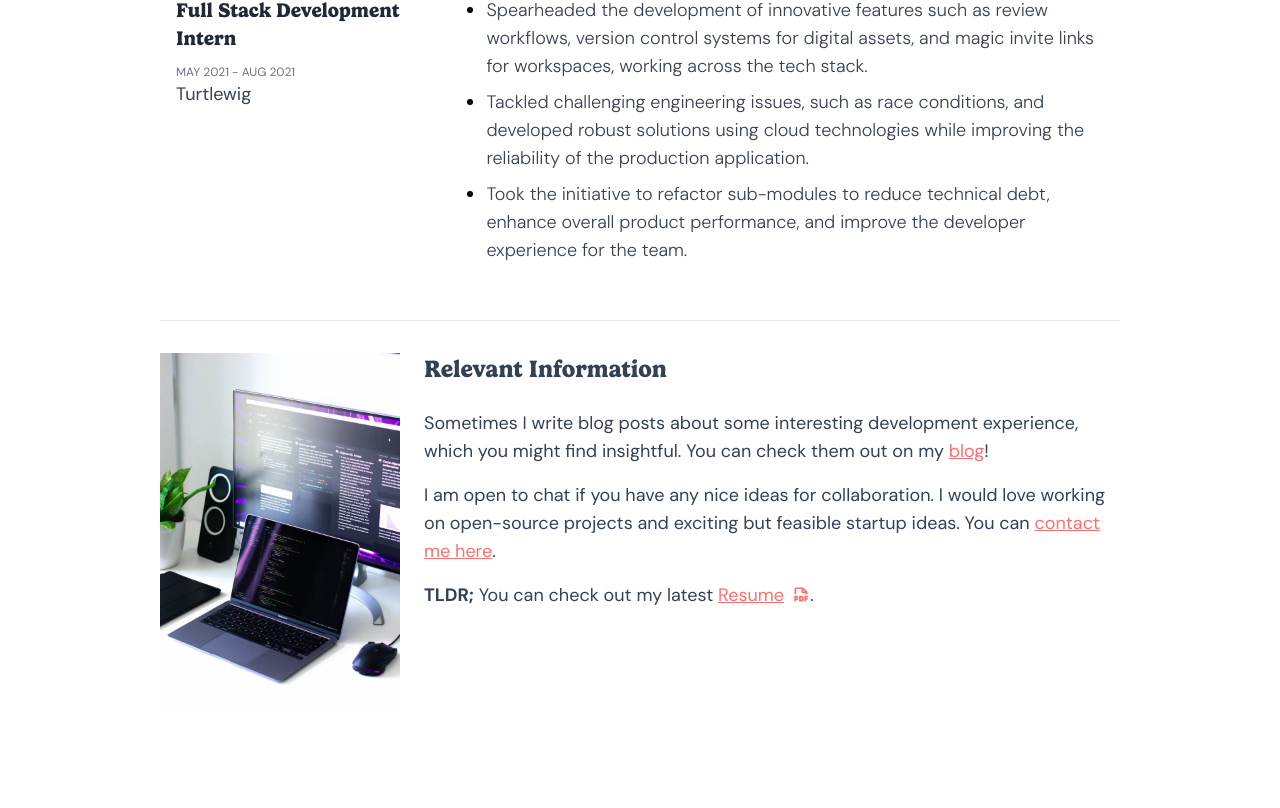
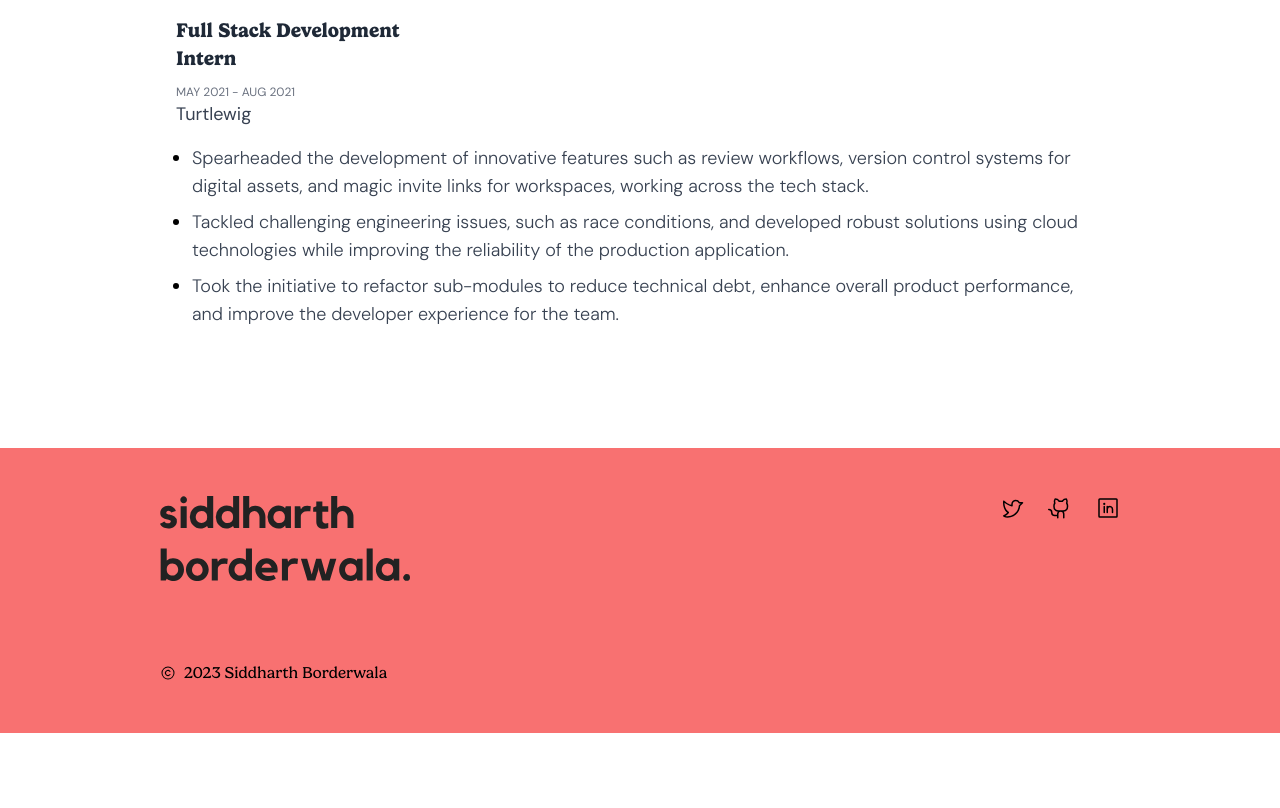
Before and after one commit to siddharthborderwala/siddharthborderwala.com, a Next.js app: page /work in a window 1280 px wide. Shown: the part 1172-1980 px from the top of the page. After the commit the page ends 1905 px from the top, so only its background shows below. Built offline with nearby package versions, Linux system fonts and the light colour scheme; a web font is replaced by a local one.

Commit message:
progress

```diff
--- a/src/app/blog/page.tsx
+++ b/src/app/blog/page.tsx
@@ -9,6 +9,7 @@ import { Metadata } from 'next';
 import Link from 'next/link';
 import path from 'path';
 import Badge from '~/components/badge';
+import FadeInSection from '~/components/fade-in-section';
 
 const contentDir = path.join(process.cwd(), './content');
 
@@ -75,9 +76,9 @@ const BlogPage = async () => {
           info={featuredArticle.info}
         />
         <div className="grid grid-cols-1 sm:grid-cols-2 lg:grid-cols-3 flex-wrap mt-8 gap-2 md:gap-6">
-          {posts.slice(1).map(({ info, slug }) => (
+          {posts.slice(1).map(({ info, slug }, index) => (
             <Link key={slug} href={`/blog/${slug}`} className="w-full">
-              <article>
+              <FadeInSection delay={(index + 1) * 0.1}>
                 <Image
                   src={info.heroImage}
                   alt={info.heroImageAlt}
@@ -92,7 +93,7 @@ const BlogPage = async () => {
                   <p className="py-2 text-lg text-gray-500">{info.date}</p>
                   <Badge label={info.category} />
                 </div>
-              </article>
+              </FadeInSection>
             </Link>
           ))}
         </div>
--- a/src/app/work/page.tsx
+++ b/src/app/work/page.tsx
@@ -1,75 +1,41 @@
 import React from 'react';
 import Image from 'next/image';
 import Link from 'next/link';
-import { FilePdf } from '@phosphor-icons/react/dist/ssr';
-
-import ExternalLink from '~/components/external-link';
 
 import OpenSourceTab from './tabs/open-source';
 import ProfessionalTab from './tabs/professional';
 
 import DeveloperSetup from '~/images/developer-setup.webp';
 import { TabButton, TabProvider } from './tab';
+import FadeInSection from '~/components/fade-in-section';
 
 const Work = () => {
   return (
     <div className="pt-8">
       <div className="w-constraint">
         <header className="flex-1">
+          <FadeInSection>
             <h1 className="text-4xl font-bold">My Work</h1>
+          </FadeInSection>
+          <FadeInSection delay={0.1}>
             <p className="text-lg text-gray-700 mt-6 font-normal">
               Here&apos;s a little bit about the work I have done so far.
             </p>
+          </FadeInSection>
         </header>
         <main>
           <TabProvider defaultTabId="professional">
-            <nav className="flex py-2 mt-4 space-x-2 overflow-x-auto whitespace-nowrap w-full">
+            <FadeInSection delay={0.1}>
+              <nav className="flex py-2 mt-8 space-x-2 overflow-x-auto whitespace-nowrap w-full">
                 <TabButton tabId="professional">Professional</TabButton>
                 <TabButton tabId="open-source">Open Source</TabButton>
               </nav>
-            <>
+            </FadeInSection>
+            <div>
               <ProfessionalTab tabId="professional" />
               <OpenSourceTab tabId="open-source" />
-            </>
+            </div>
           </TabProvider>
-          <div className="flex justify-between items-center sm:items-start mb-8 py-8 flex-col sm:space-x-6 sm:flex-row border-t">
-            <Image
-              alt="Developer setup"
-              src={DeveloperSetup}
-              className="w-full sm:max-w-[240px]"
-            />
-            <div className="text-lg text-slate-700 flex-1 mt-4 sm:mt-0">
-              <h2 className="text-2xl font-bold">Relevant Information</h2>
-              <p className="mt-6">
-                Sometimes I write blog posts about some interesting development
-                experience, which you might find insightful. You can check them
-                out on my{' '}
-                <Link className="underline text-red-400" href="/blog">
-                  blog
-                </Link>
-                !
-              </p>
-              <p className="mt-4">
-                I am open to chat if you have any nice ideas for collaboration.
-                I would love working on open-source projects and exciting but
-                feasible startup ideas. You can{' '}
-                <Link className="underline text-red-400" href="/contact">
-                  contact me here
-                </Link>
-                .
-              </p>
-              <p className="mt-4">
-                <strong>TLDR;</strong> You can check out my latest{' '}
-                <ExternalLink
-                  className="inline-flex items-center text-red-400 underline"
-                  href="https://drive.google.com/drive/folders/12V0HB9yLcDc6j2QDzSzVUefYCIq_vHXa?usp=sharing"
-                >
-                  Resume <FilePdf className="ml-2 inline-block" weight="bold" />
-                </ExternalLink>
-                .
-              </p>
-            </div>
-          </div>
         </main>
       </div>
     </div>
--- a/src/app/work/tab/index.tsx
+++ b/src/app/work/tab/index.tsx
@@ -86,7 +86,7 @@ export const TabItem: React.FC<
 
   return (
     <div
-      className={`animate-fadeIn ${className ?? ''}`}
+      className={className}
       style={{
         display: isActive ? 'block' : 'none',
       }}
--- a/src/app/work/tabs/professional.tsx
+++ b/src/app/work/tabs/professional.tsx
@@ -2,6 +2,7 @@ import React from 'react';
 import { ArrowSquareOut } from '@phosphor-icons/react/dist/ssr';
 import { TimelineView, TimelineSection } from './timeline';
 import { TabItem } from '../tab';
+import FadeInSection from '~/components/fade-in-section';
 
 const data: {
   title: string;
@@ -25,7 +26,7 @@ const data: {
       'Collaborated in a fast-paced environment to build and enhance essential features of Leap Cosmos Wallet driving user adoption and boosting WAUs up by four times.',
       'Built and maintained multiple open-source libraries and SDKs for the Cosmos ecosystem, to facilitate the development of new features and improve the developer experience.',
       'Took initiative by creating and maintaining documentation for four projects, implementing CI/CD automation, optimizing build tooling resulting in up to 10x faster build times, and refactoring the codebase to remove technical debt.',
-      'Configured sentry for error logging on four projects, slashing the app crash rates to 25% and improving user experience.',
+      'Configured sentry for error logging on four projects, slashing the app crash rates by 75%, and implemented a robust error handling system to improve the user experience.',
       'Contributed to the planning and estimating of new features, conducted thorough code reviews, engaged in pair programming for effective debugging, and delivered presentations to share knowledge with peers.',
     ],
   },
@@ -64,8 +65,11 @@ const Professional: React.FC<{
     <TabItem tabId={tabId} className="py-8">
       {data.map((item, index) => (
         <TimelineView key={index} className="py-6">
+          <FadeInSection
+            className="flex flex-col sm:flex-row snap-start sm:px-4"
+            delay={(index + 1) * 0.1}
+          >
             <TimelineSection
-            className="flex flex-col sm:flex-row snap-start sm:px-4"
               title={item.title}
               subtitle={
                 <div className="mt-3">
@@ -89,7 +93,7 @@ const Professional: React.FC<{
                 </div>
               }
             >
-            <ul className="list-disc space-y-2 ml-4 sm:ml-0 sm:text-lg">
+              <ul className="list-disc space-y-2 mt-4 ml-4 sm:ml-0 sm:text-lg">
                 {item.description.map((desc, index) => (
                   <li key={index}>
                     <p className="leading-7 font-light text-gray-700">{desc}</p>
@@ -97,6 +101,7 @@ const Professional: React.FC<{
                 ))}
               </ul>
             </TimelineSection>
+          </FadeInSection>
         </TimelineView>
       ))}
     </TabItem>
--- a/src/components/fade-in-section/index.tsx
+++ b/src/components/fade-in-section/index.tsx
@@ -50,8 +50,8 @@ const FadeInSection: React.FC<
 
   return (
     <motion.div
-      initial={{ opacity: 0, y: 16, rotateX: '-2deg' }}
-      animate={{ opacity: 1, y: 0, rotateX: '0deg' }}
+      initial={{ opacity: 0, y: 16 }}
+      animate={{ opacity: 1, y: 0 }}
       transition={{ ease, delay, duration: 0.2 }}
       className={className}
       style={{
--- a/src/components/featured-article/index.tsx
+++ b/src/components/featured-article/index.tsx
@@ -2,6 +2,7 @@ import React from 'react';
 import Link from 'next/link';
 import Image from 'next/image';
 import Badge from '../badge';
+import FadeInSection from '../fade-in-section';
 
 const FeaturedArticle: React.FC<{
   slug: string;
@@ -16,7 +17,7 @@ const FeaturedArticle: React.FC<{
 }> = ({ slug, info }) => {
   return (
     <Link href={`/blog/${slug}`}>
-      <article className="mt-8 md:mt-12">
+      <FadeInSection className="mt-8 md:mt-12">
         <div className="flex flex-col md:flex-row">
           <Image
             className="relative rounded shadow-md md:min-h-[40vh] flex-1"
@@ -43,7 +44,7 @@ const FeaturedArticle: React.FC<{
         <p className="text-gray-700 text-lg md:text-xl mt-4 md:mt-6">
           {info.description}
         </p>
-      </article>
+      </FadeInSection>
     </Link>
   );
 };
```
Also changed, not shown: src/app/page.tsx (+17 -19 lines), src/images/siddharth-centered.jpg (added), src/images/siddharth.jpg (added). Lines whose indentation alone changed are shown as unchanged.
